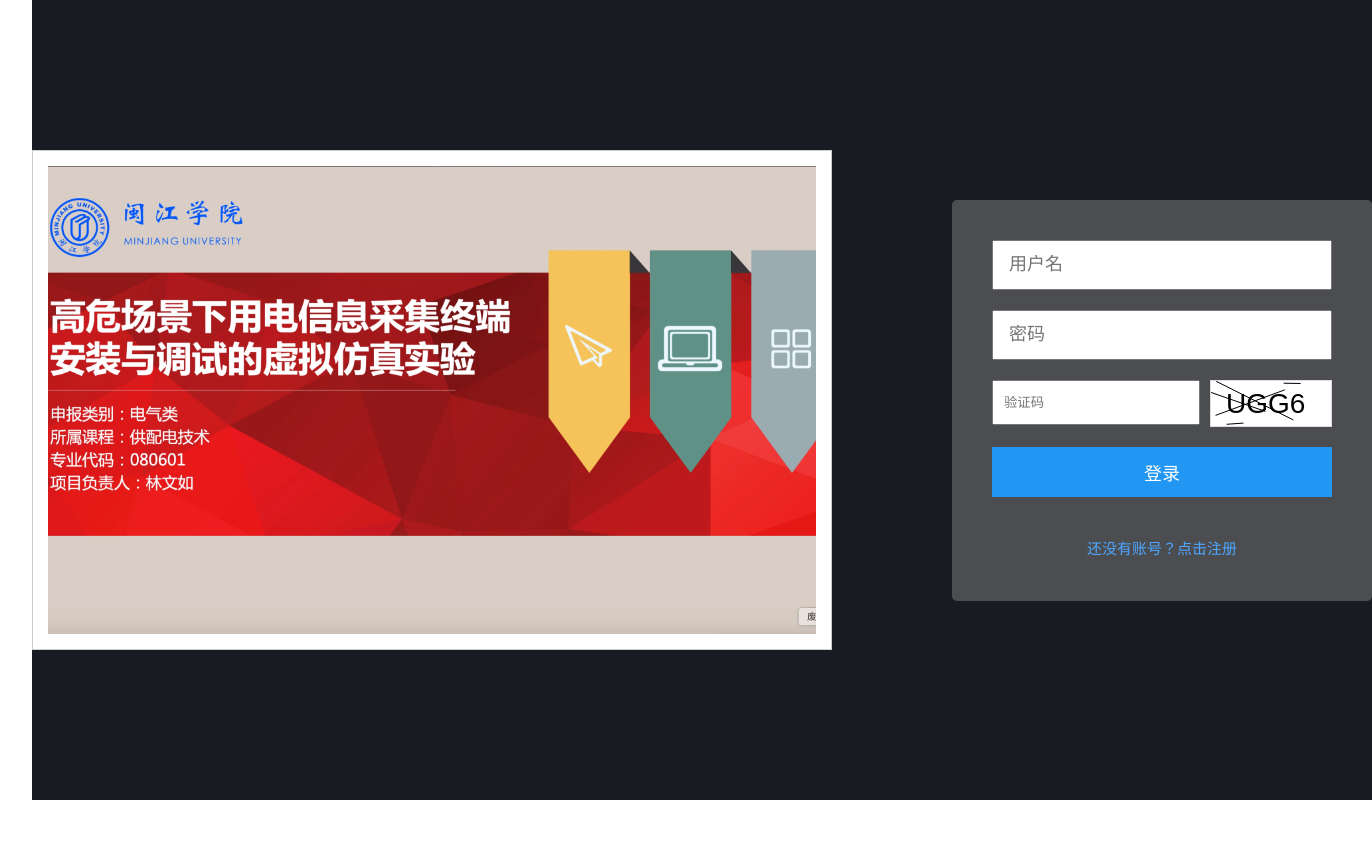
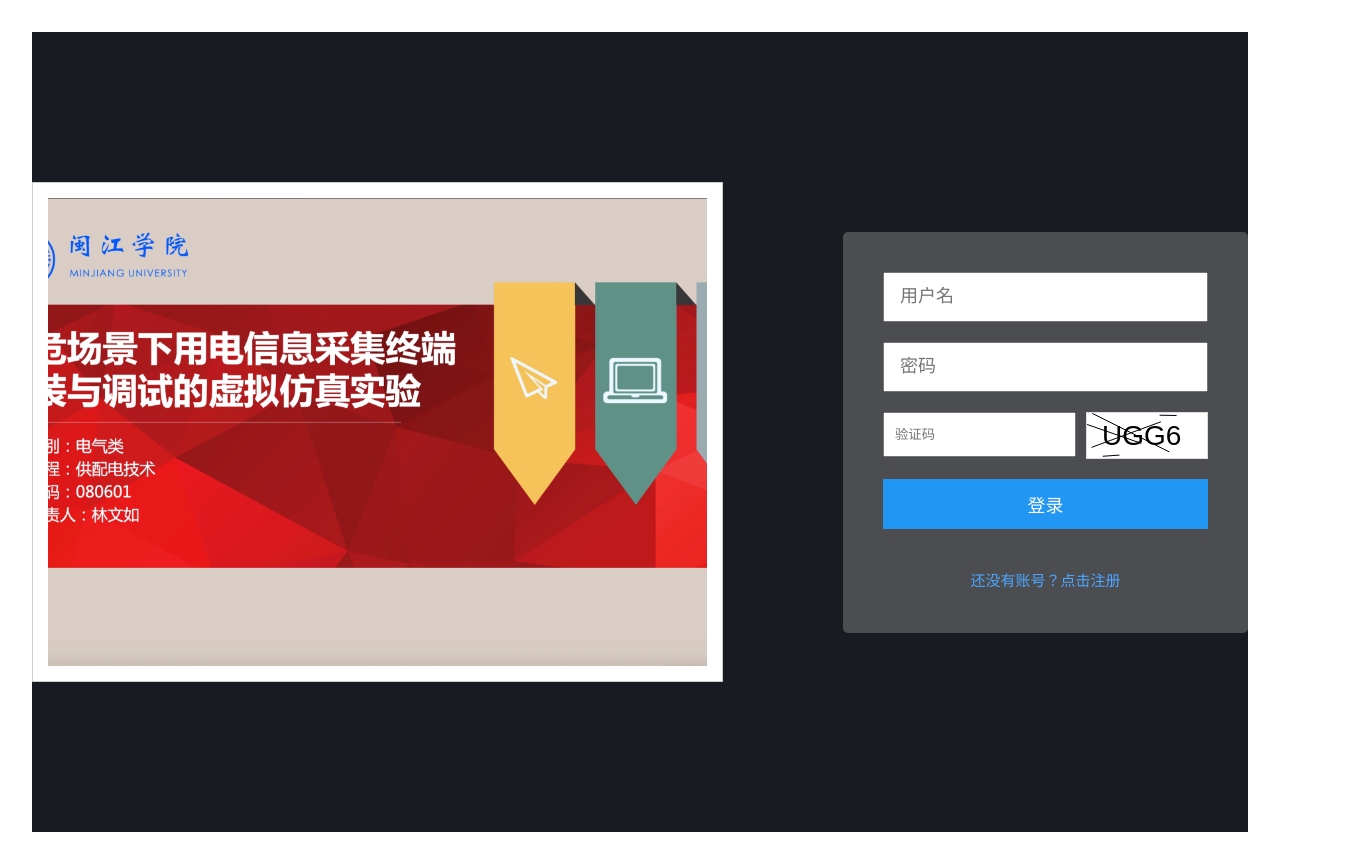
Before and after one commit to zhanzhan702/virtual-experiment, a Vue app in the folder frontend/: page / in a window 1280 px wide. Shown: the whole page, 1372 px wide, since content can reach past the window. Before the commit the page ends 800 px from the top, so only its background shows below. Built offline with nearby package versions, Linux system fonts and the light colour scheme.

Commit message:
feat: 移除主应用样式中的最大宽度限制和不必要的媒体查询

```diff
--- a/frontend/src/assets/main.css
+++ b/frontend/src/assets/main.css
@@ -1,7 +1,6 @@
 @import './base.css';
 
 #app {
-  max-width: 1280px;
   margin: 0 auto;
   padding: 2rem;
   font-weight: normal;
@@ -20,16 +19,3 @@ a,
     background-color: hsla(160, 100%, 37%, 0.2);
   }
 }
-
-@media (min-width: 1024px) {
-  body {
-    display: flex;
-    place-items: center;
-  }
-
-  #app {
-    display: grid;
-    grid-template-columns: 1fr 1fr;
-    padding: 0 2rem;
-  }
-}
```
